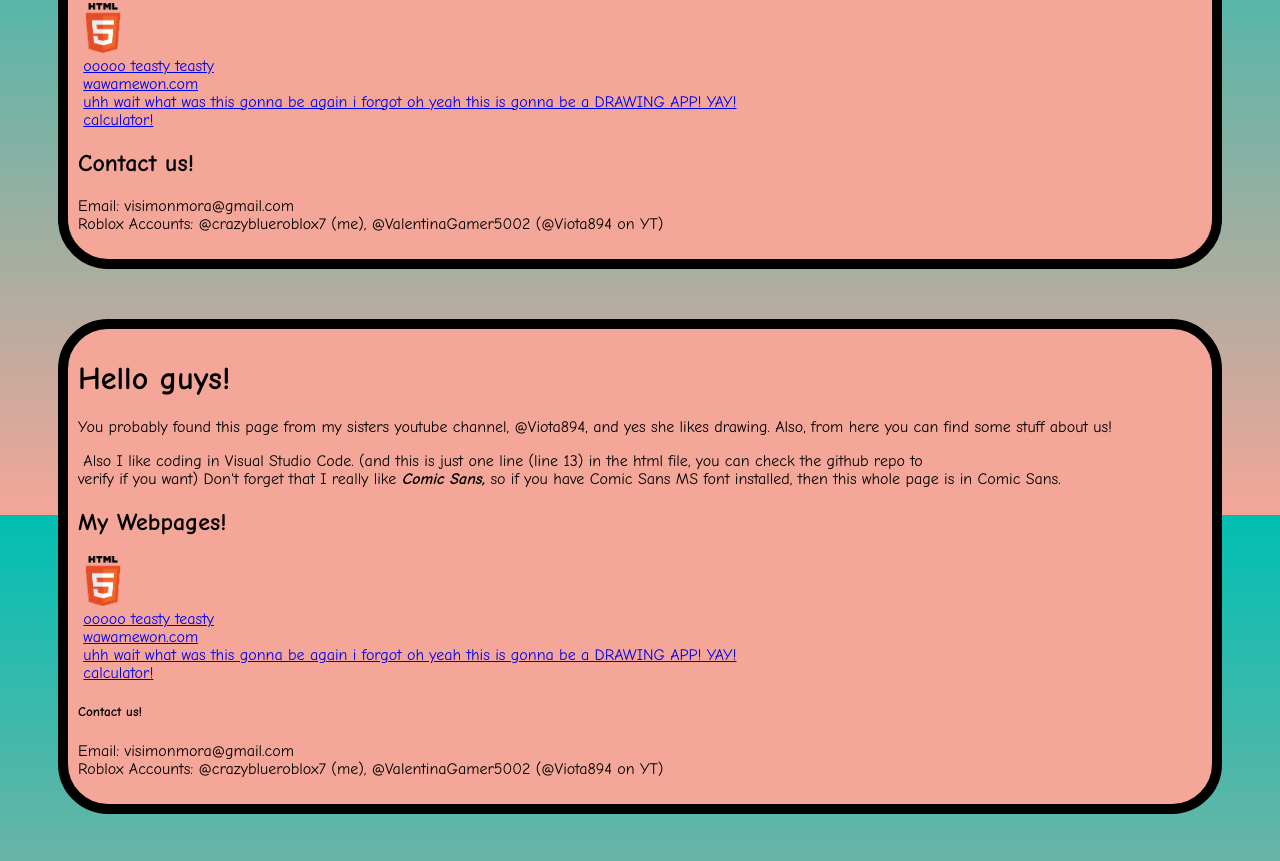
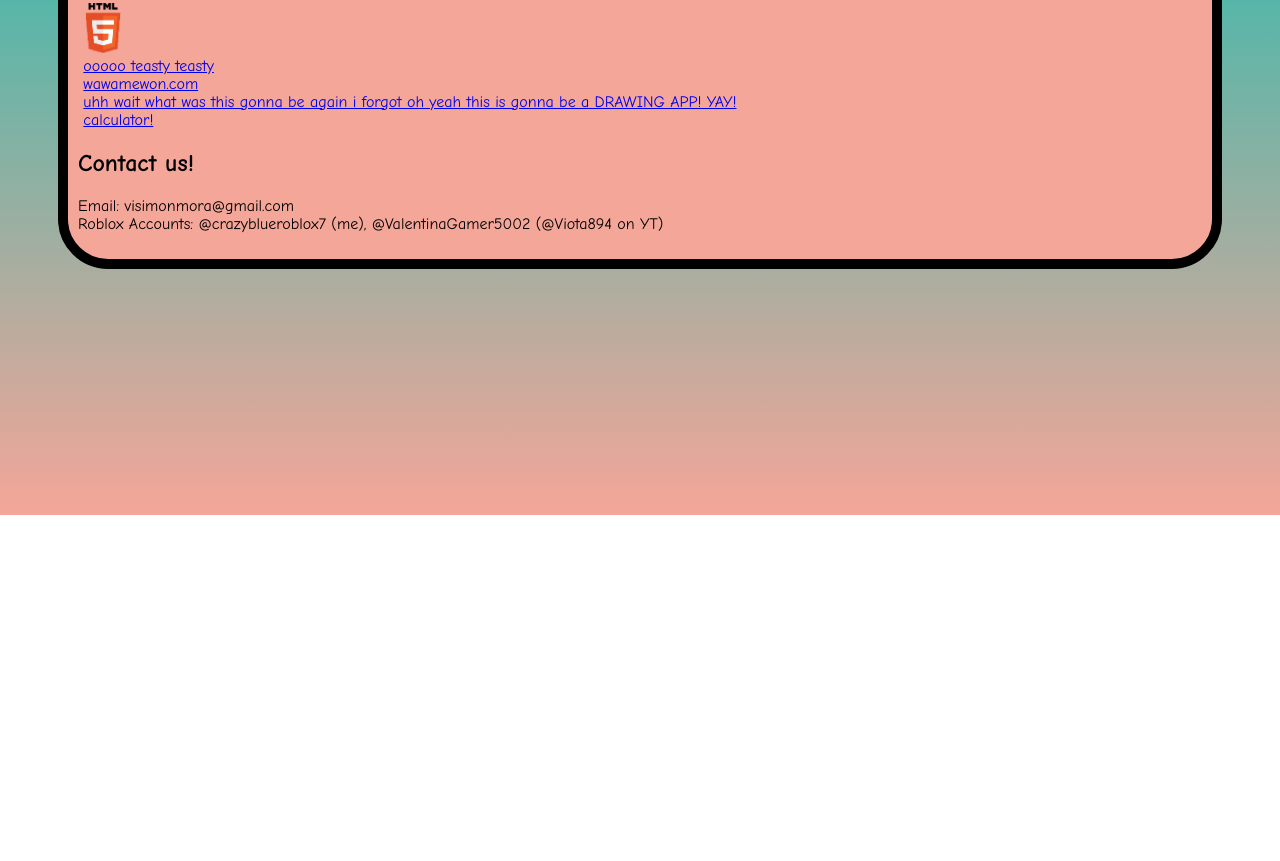
Before and after one commit to crazyblue7/crazyblue7.github.io, a plain HTML site: page index.html in a window 1280 px wide. Shown: the part 285-1146 px from the top of the page. After the commit the page ends 800 px from the top, so only its background shows below. Drawn offline with Linux system fonts and the light colour scheme.

Commit message:
fix broken index

```diff
--- a/index.html
+++ b/index.html
@@ -26,22 +26,5 @@
             <h2>Contact us!</h2>
             <p>Email: visimonmora@gmail.com <br> Roblox Accounts: @crazyblueroblox7 (me), @ValentinaGamer5002 (@Viota894 on YT)</p>
         </div>
-        <div id="main">
-            <h1>Hello guys!</h1>
-            <p>You probably found this page from my sisters youtube channel, @Viota894, and yes she likes drawing. Also, from here you can find some stuff about us! </p>
-            <p>&nbsp;Also I like coding in Visual Studio Code. (and this is just one line (line 13) in the html file, you can check the github repo to <br> verify if you want) Don't forget that I really like <em><strong>Comic Sans, </strong></em>so if you have Comic Sans MS font installed, then this whole page is in Comic Sans.</p>
-            <h2>My Webpages!</h2>
-            <a href="https://developer.mozilla.org/en-US/docs/Web/HTML"><img src="html5logo.png" width="50" height="50"></a>
-            <br>
-            &nbsp;<a href="ooooo-teasty-teasty/">ooooo teasty teasty</a>
-            <br>
-            &nbsp;<a href="wawamewon.com/">wawamewon.com</a>
-            <br>
-            &nbsp;<a href="uhh-wait-what-was-this-gonna-be-again-i-forgot-oh-yeah-this-is-gonna-be-a-DRAWING-APP!-YAY!/">uhh wait what was this gonna be again i forgot oh yeah this is gonna be a DRAWING APP! YAY!</a>
-            <br>
-            &nbsp;<a href="calc/">calculator!</a>
-            <h5>Contact us!</h5>
-            <p>Email: visimonmora@gmail.com <br> Roblox Accounts: @crazyblueroblox7 (me), @ValentinaGamer5002 (@Viota894 on YT)</p>
-        </div>
     </body>
 </html>
```
